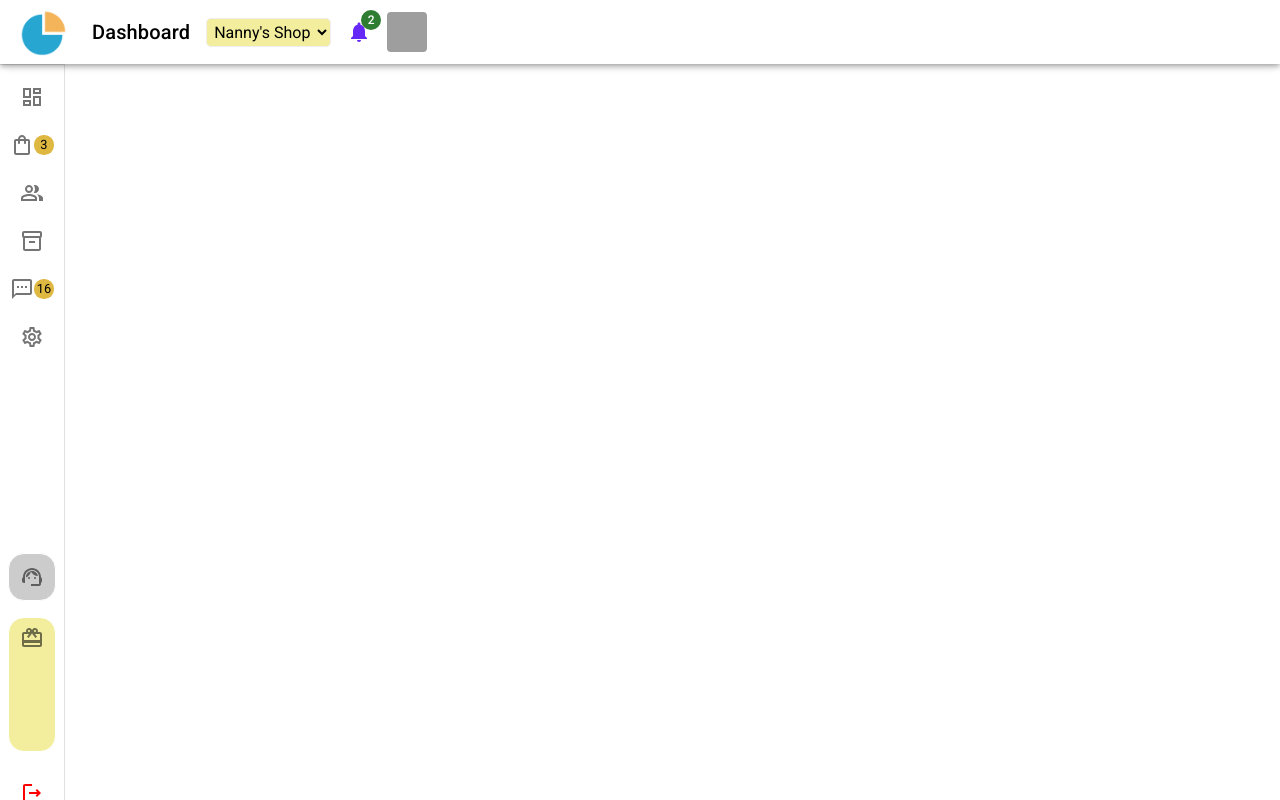
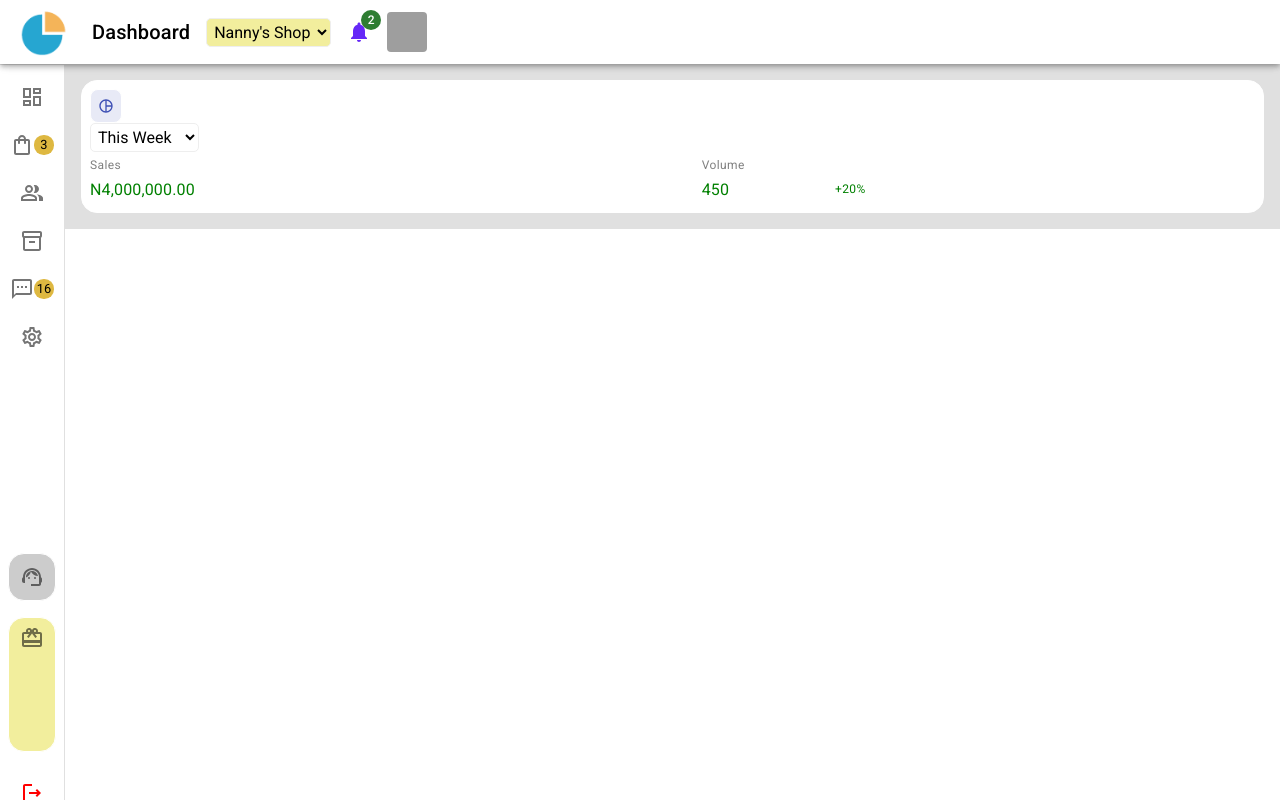
Before and after one commit to udeaghad/metrix, a React (Create React App) app: page / in a window 1280 px wide. Built offline with nearby package versions, Linux system fonts and the light colour scheme; grey boxes are pictures that could not be loaded.

Commit message:
Create ReportCard.tsx

```diff
--- a/src/App.tsx
+++ b/src/App.tsx
@@ -2,9 +2,11 @@ import React, { useState } from 'react';
 import { useTheme} from '@mui/material/styles';
 import Box from '@mui/material/Box';
 import CssBaseline from '@mui/material/CssBaseline';
+import { Routes, Route } from 'react-router-dom';
 
 import NavBar from './components/NavBar/NavBar';
 import DrawerMenu from './components/DrawerMenu/DrawerMenu';
+import Dashboard from './pages/Dashboard/Dashboard';
 
 const App = () => {
 
@@ -51,6 +53,10 @@ const App = () => {
         theme={theme}
       />
 
+      <Routes>
+        <Route path='/' element={ <Dashboard />} />
+      </Routes>
+
     </Box>
   );
 }
--- /dev/null
+++ b/src/components/ReportCard/ReportCard.tsx
@@ -0,0 +1,97 @@
+import React from 'react'
+import {Box, Typography} from '@mui/material';
+import { Theme } from '@mui/material/styles';
+
+interface ReportcardProps {
+  Icon:  any;
+  theme: Theme;
+  iconColor: string;
+  iconBgColor: string;
+  cardBgColor: string;
+  reportRange: string;
+  handleChange: (event: React.ChangeEvent<{ value: unknown }>) => void;
+  showRangeSelector: boolean;
+  titleColor: string;
+  data: {
+    title: string;
+    value: string;
+    percentageChange?: string;
+    property1?: string;
+    property1Value?: string;
+    property1PercentageChange?: string;
+    property2?: string;
+    property2Value?: string;
+    property2PercentageChange?: string;
+  }
+}
+
+const ReportCard = ({Icon, iconColor, iconBgColor, cardBgColor, reportRange, handleChange, showRangeSelector, data, titleColor}: ReportcardProps) => {
+
+  return (
+    <Box sx={{backgroundColor: cardBgColor, border: "1px solid white", p: 1, borderRadius: "1rem" }}>
+      <Box
+        sx={{
+          backgroundColor: iconBgColor,
+          border: "1px solid white",
+          borderRadius: "0.5rem",
+          width: "2rem",
+          placeItem: "center",
+          display: "flex",
+          justifyContent: "center",
+          alignItems: "center",
+          top: 0,
+          left: 0,
+          padding: 1
+        }}>
+       <Icon sx={{color: iconColor, fontSize: "1rem" }}/>
+      </Box>
+
+      {showRangeSelector &&
+        <Box sx={{ minWidth: 80, top: 0, right: 0 }}>
+          <form>
+            <select
+              id="shop"
+              aria-label='shop name'
+              value={reportRange}
+              onChange={handleChange}
+              style={{backgroundColor: "inherit", border: "1px #eeeeee solid", borderRadius: "5px", padding: "3px", fontSize: "1rem"}}
+            >
+              <option selected value="This Week">This Week</option>
+              <option value="This Month">This Month</option>
+            </select>
+          </form>
+        </Box>
+      }
+
+      <Box sx={{display: "flex", justifyContent: "space-between", alignItems: "center"}}>
+        <Box sx={{width: "50%"}}>
+          <Typography variant="caption" sx={{ flexGrow: 1, color: titleColor }}>{data.title}</Typography>
+          <Box sx={{display: "flex", gap: "2px", justifyContent: "center", alignItems: "center"}}>
+            <Typography variant="subtitle1" sx={{ flexGrow: 1, color: cardBgColor = "white" ? "green" : "white"}}>{data.value}</Typography>
+            <Typography variant="caption" sx={{ flexGrow: 1, color: cardBgColor = "white" ? "green" : "white" }}>{data.percentageChange}</Typography>
+          </Box>
+
+        </Box>
+
+        <Box sx={{width: "23%"}}>
+          <Typography variant="caption" sx={{ flexGrow: 1, color: titleColor }}>{data.property1}</Typography>
+          <Box sx={{display: "flex", gap: "2px", justifyContent: "center", alignItems: "center"}}>
+            <Typography variant="subtitle1" sx={{ flexGrow: 1, color: cardBgColor = "white" ? "green" : "white"}}>{data.property1Value}</Typography>
+            <Typography variant="caption" sx={{ flexGrow: 1, color: cardBgColor = "white" ? "green" : "white" }}>{data.property1PercentageChange}</Typography>
+          </Box>
+        </Box>
+
+        <Box sx={{width: "22%"}}>
+          <Typography variant="caption" sx={{ flexGrow: 1, color: titleColor }}>{data.property2}</Typography>
+          <Box sx={{display: "flex", gap: "2px", justifyContent: "center", alignItems: "center"}}>
+            <Typography variant="subtitle1" sx={{ flexGrow: 1, color: cardBgColor = "white" ? "green" : "white"}}>{data.property2Value}</Typography>
+            <Typography variant="caption" sx={{ flexGrow: 1, color: cardBgColor = "white" ? "green" : "white" }}>{data.property2PercentageChange}</Typography>
+          </Box>
+        </Box>
+      </Box>
+
+    </Box>
+  )
+}
+
+export default ReportCard
--- a/src/index.tsx
+++ b/src/index.tsx
@@ -3,6 +3,9 @@ import ReactDOM from 'react-dom/client';
 import App from './App';
 import store  from './store';
 import { Provider } from 'react-redux';
+import { BrowserRouter as Router } from 'react-router-dom';
+import theme from './theme/theme';
+import { ThemeProvider } from '@mui/material/styles';
 
 
 const root = ReactDOM.createRoot(
@@ -10,8 +13,12 @@ const root = ReactDOM.createRoot(
 );
 root.render(
   <React.StrictMode>
+    <Router>
     <Provider store={store}>
-      <App />
+      <ThemeProvider  theme={theme}>
+        <App />
+      </ThemeProvider>
     </Provider>
+    </Router>
   </React.StrictMode>
 );
--- /dev/null
+++ b/src/pages/Dashboard/Dashboard.tsx
@@ -0,0 +1,45 @@
+import React, {useState} from 'react'
+import { Box } from '@mui/system'
+import PieChartOutlineOutlinedIcon from '@mui/icons-material/PieChartOutlineOutlined';
+
+import { useTheme } from '@mui/material/styles';
+
+import {DrawerHeader} from './Style';
+import ReportCard from '../../components/ReportCard/ReportCard';
+
+const Dashboard = () => {
+  const theme = useTheme();
+  const [reportRange, setReportRange] = useState("This Week");
+  const handleChange = (event: React.ChangeEvent<{ value: unknown }>) => {
+    setReportRange(event.target.value as string)
+  }
+
+  const salesData = {
+    title: "Sales",
+    value: "N4,000,000.00",
+    percentageChange: "",
+    property1: "Volume",
+    property1Value: "450",
+    property1PercentageChange: "+20%",
+  }
+  return (
+    <Box component="main" sx={{ flexGrow: 1, p: 2, backgroundColor: "#e0e0e0"}}>
+      <DrawerHeader />
+      <ReportCard
+        theme={theme}
+        Icon={PieChartOutlineOutlinedIcon}
+        iconColor={theme.palette.primary.main}
+        iconBgColor={theme.palette.primary.variant}
+        cardBgColor="white"
+        reportRange={reportRange}
+        handleChange={handleChange}
+        showRangeSelector={true}
+        data={salesData}
+        titleColor="gray"
+
+      />
+    </Box>
+  )
+}
+
+export default Dashboard
--- /dev/null
+++ b/src/pages/Dashboard/Style.ts
@@ -0,0 +1,12 @@
+import { styled } from '@mui/material/styles';
+// import { Box} from '@mui/material';
+// import theme from '../../theme/theme';
+
+export const DrawerHeader = styled('div')(({ theme }) => ({
+  display: 'flex',
+  alignItems: 'center',
+  justifyContent: 'flex-end',
+  padding: theme.spacing(0, 1),
+  // necessary for content to be below app bar
+  ...theme.mixins.toolbar,
+}));
--- a/src/theme/theme.ts
+++ b/src/theme/theme.ts
@@ -19,8 +19,8 @@ declare module '@mui/material/styles' {
 const theme = createTheme({
   palette: {
     primary: {
-      main: '#6528f7',
-      variant: '#a076f9',
+      main: '#3f51b5',
+      variant: '#e8eaf6',
       variant2: '#eeeeee'
     },
     secondary: {
```
Also changed, not shown: src/components/DrawerMenu/DrawerMenu.tsx (+54 -15 lines).
